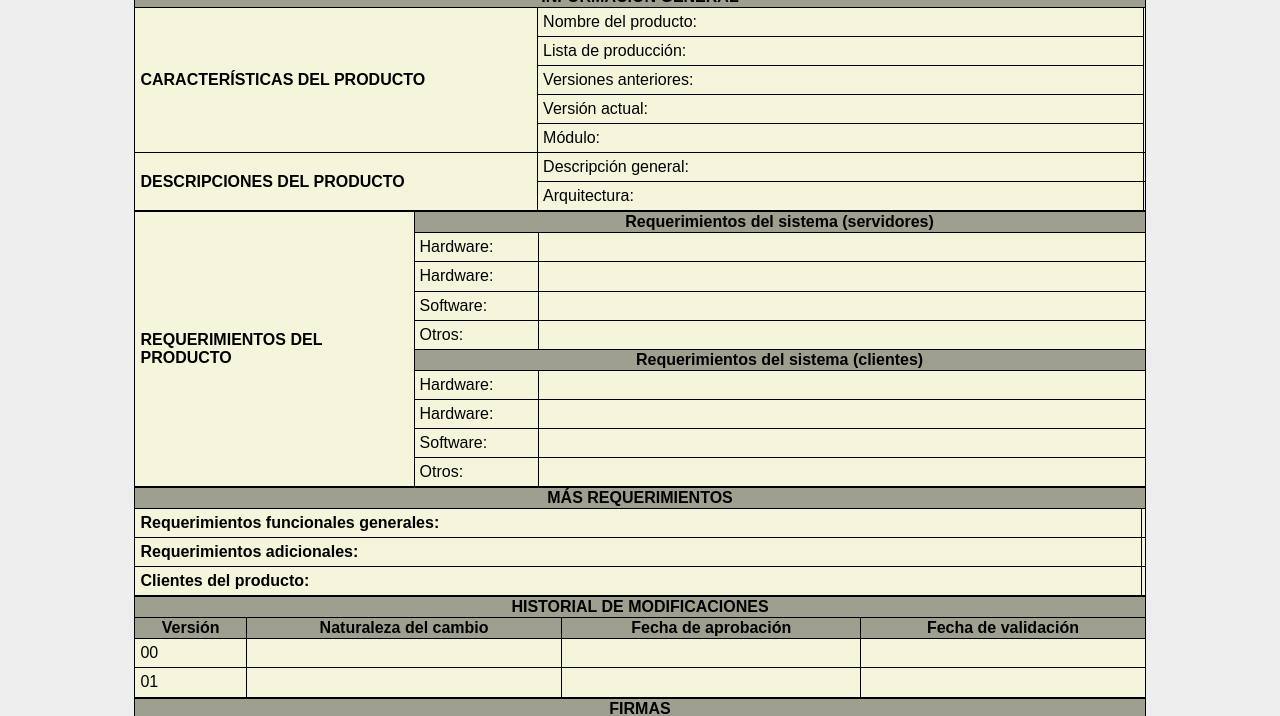
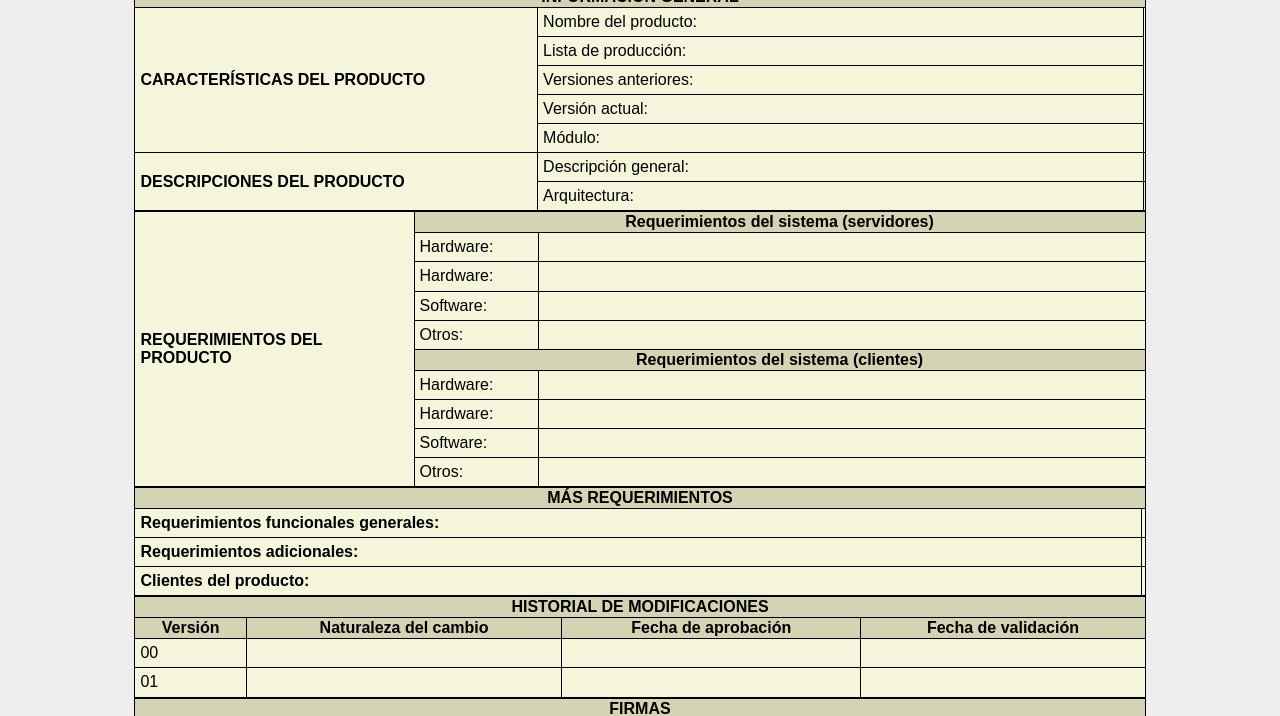
Before and after one commit to daniel22alejandro/ficha-tecnica, a plain HTML site: page index.html in a window 1280 px wide. Shown: the part 186-902 px from the top of the page. Drawn offline with Linux system fonts and the light colour scheme.

Commit message:
congratulations

```diff
--- a/css/estilo.css
+++ b/css/estilo.css
@@ -16,7 +16,7 @@ table, th, tr, td{
     font-size: 1em;
 }
 th{
-  background-color: rgb(159, 159, 144);
+  background-color: rgb(212, 212, 180);
 }
 td{
 background-color: beige;
```
Also changed, not shown: index.html (renamed from ficha_técnica.html, +0 -4 lines).
